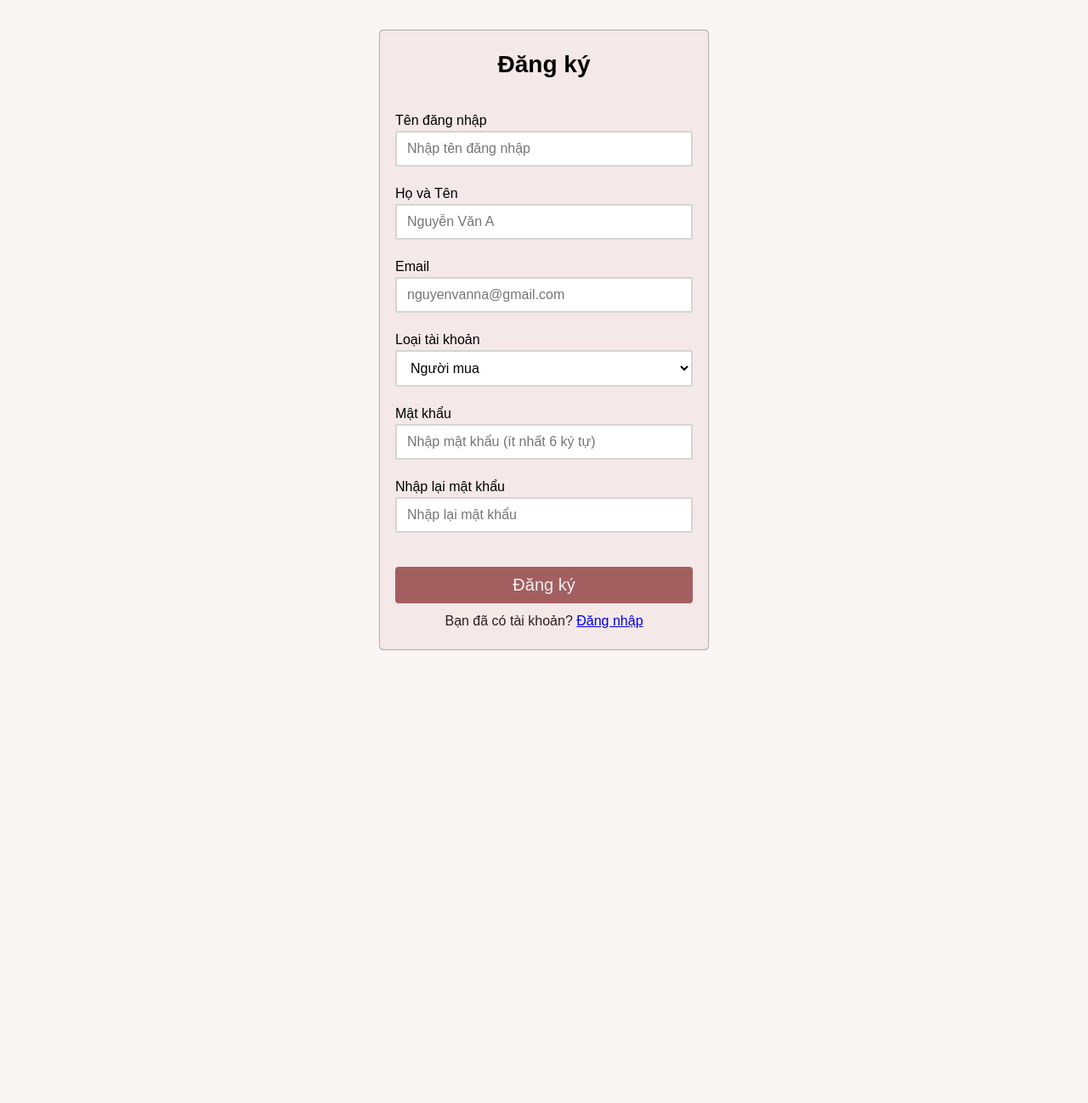
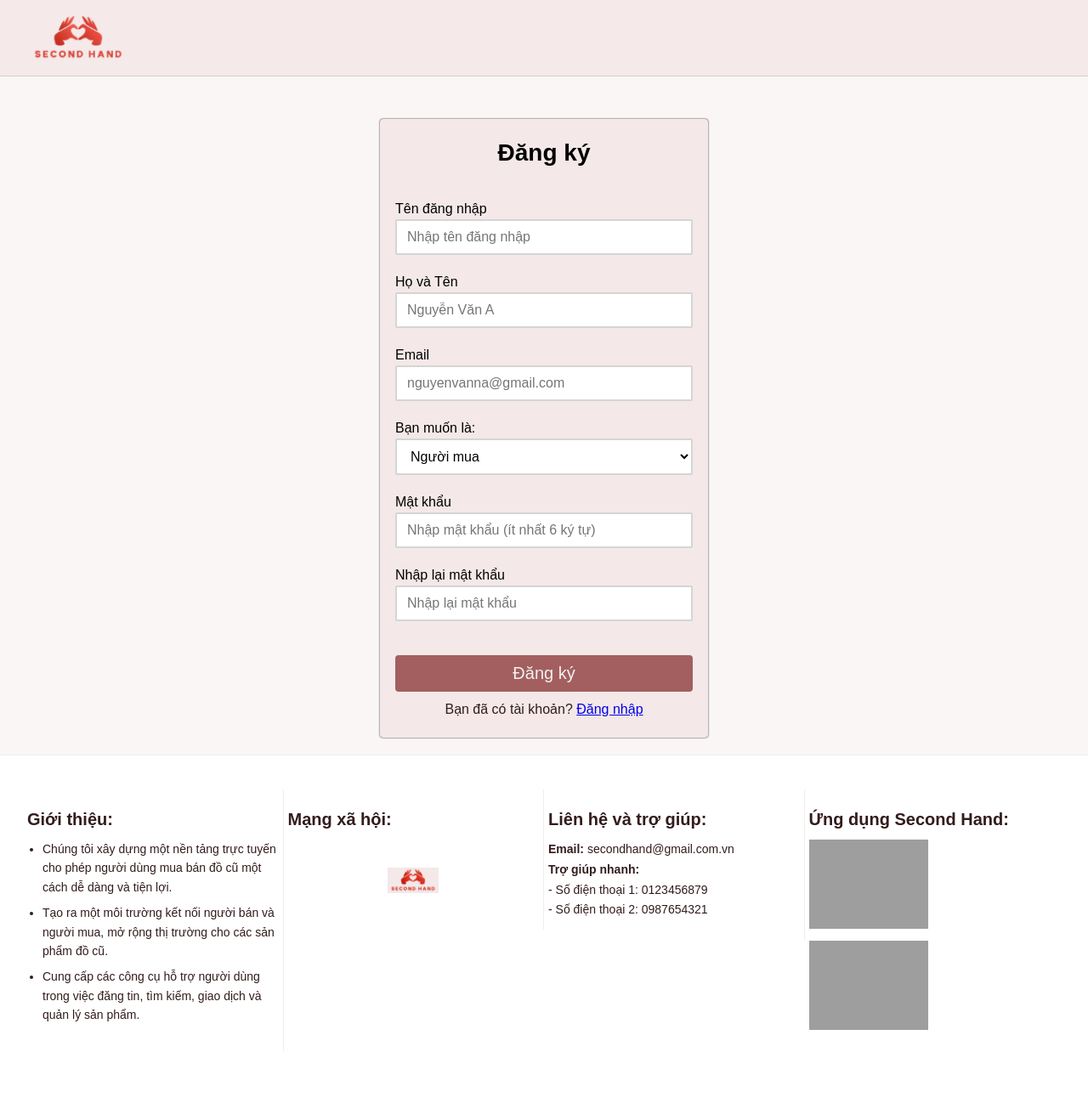
Before and after one commit to QUANG-SanBay/LapTinhWeb_BanDoCu, a Django app: page /account/register/ in a window 1280 px wide. Shown: the whole page at 85% size. Before the commit the page ends 766 px from the top, so only its background shows below. Run offline with Django 5.2, Linux system fonts and the light colour scheme; grey boxes are pictures that could not be loaded.

Commit message:
thêm header footer cho login và register

```diff
--- /dev/null
+++ b/bandocu/account/static/account/css/base.css
@@ -0,0 +1,37 @@
+:root{
+    --color-soft-peach-50: #faf6f6;
+    --primery-c: #f4e8e8;
+    --color-soft-peach-200: #eedada;
+    --color-soft-peach-300: #e1c0c0;
+    --color-soft-peach-400: #ce9b9b;
+    --color-soft-peach-500: #ba7979;
+    --color-soft-peach-600: #a35f5f;
+    --color-soft-peach-700: #884d4d;
+    --color-soft-peach-800: #724242;
+    --color-soft-peach-900: #613b3b;
+    --text-c: #331c1c;
+
+    --border-c:#cbcbca;
+    --bgr-section:#f4f6fc;
+}
+html{
+    font-family: Arial, Helvetica, sans-serif;
+    font-size: 62.5%;
+    box-sizing: border-box;
+}
+*{
+    padding: 0;
+    margin: 0;
+    box-sizing: inherit;
+}
+html::-webkit-scrollbar {
+    width: 4px;
+    height: 4px;
+}
+html::-webkit-scrollbar-thumb {
+    background: var(--color-soft-peach-500);
+    border-radius: 4px;
+}
+html::-webkit-scrollbar-track {
+    background: var(--color-soft-peach-50);
+}
--- /dev/null
+++ b/bandocu/account/static/account/css/grib.css
@@ -0,0 +1,319 @@
+.grib{
+    max-width: 100%;
+    margin: 0 auto;
+    display: block;
+}
+.wide{
+    width: 1216px;
+}
+.row{
+    display: flex;
+    flex-wrap: wrap;
+    margin-left: -5px;
+    margin-right: -5px;
+}
+.row-no-gutter{
+    margin-left: 0;
+    margin-right: 0;
+}
+.row-no-gutter .col{
+    padding-left: 0;
+    padding-right: 0;
+}
+.col{
+    padding-left: 5px;
+    padding-right: 5px;
+}
+/* mobile */
+@media (max-width:47.9375em){
+    /* .wide{
+        width: 740px;
+    } */
+
+    .c-1,
+    .c-2,
+    .c-3,
+    .c-4,
+    .c-5,
+    .c-6,
+    .c-7,
+    .c-8,
+    .c-9,
+    .c-10,
+    .c-11,
+    .c-12{
+        display: block;
+    }
+
+
+    .c-0{
+        display: none;
+    }
+    .c-1{
+        flex: 0 0 8.3333%;
+        max-width: 8.3333%;
+    }
+    .c-2{
+        flex: 0 0 16.6667%;
+        max-width: 16.6667%;
+    }
+    .c-3{
+        flex: 0 0 25%;
+        max-width: 25%;
+    }
+    .c-4{
+        flex: 0 0 33.3333%;
+        max-width: 33.3333%;
+    }
+    .c-5{
+        flex: 0 0 41.6667% ;
+        max-width: 41.6667% ;
+    }
+    .c-6{
+        flex: 0 0 50% ;
+        max-width: 50% ;
+    }
+    .c-7{
+        flex: 0 0 58.3333%;
+        max-width: 58.3333%;
+    }
+    .c-8{
+        flex: 0 0 66.6667%;
+        max-width: 66.6667%;
+    }
+    .c-9{
+        flex: 0 0 75%;
+        max-width: 75%;
+    }
+    .c-10{
+        flex: 0 0 83.3333%;
+        max-width: 83.3333%;
+    }
+    .c-11{
+        flex: 0 0 91.6667%;
+        max-width: 91.6667%;
+    }
+    .c-12{
+        flex: 0 0 100%;
+        max-width: 100%;
+    }
+}
+/* tablet */
+@media (min-width:48em) and (max-width:63.9375em){
+    /* .wide{
+        width: 984px;
+    } */
+    .m-1,
+    .m-2,
+    .m-3,
+    .m-4,
+    .m-5,
+    .m-6,
+    .m-7,
+    .m-8,
+    .m-9,
+    .m-10,
+    .m-11,
+    .m-12{
+        display: block;
+    }
+
+
+    .m-0{
+        display: none;
+    }
+    .m-1{
+        flex: 0 0 8.3333%;
+        max-width: 8.3333%;
+    }
+    .m-2{
+        flex: 0 0 16.6667%;
+        max-width: 16.6667%;
+    }
+    .m-3{
+        flex: 0 0 25%;
+        max-width: 25%;
+    }
+    .m-4{
+        flex: 0 0 33.3333%;
+        max-width: 33.3333%;
+    }
+    .m-5{
+        flex: 0 0 41.6667% ;
+        max-width: 41.6667% ;
+    }
+    .m-6{
+        flex: 0 0 50% ;
+        max-width: 50% ;
+    }
+    .m-7{
+        flex: 0 0 58.3333%;
+        max-width: 58.3333%;
+    }
+    .m-8{
+        flex: 0 0 66.6667%;
+        max-width: 66.6667%;
+    }
+    .m-9{
+        flex: 0 0 75%;
+        max-width: 75%;
+    }
+    .m-10{
+        flex: 0 0 83.3333%;
+        max-width: 83.3333%;
+    }
+    .m-11{
+        flex: 0 0 91.6667%;
+        max-width: 91.6667%;
+    }
+    .m-12{
+        flex: 0 0 100%;
+        max-width: 100%;
+    }
+}
+/* laptop */
+@media (min-width:64em) and (max-width:77.4375em){
+    /* .wide{
+        width: 1123px;
+    } */
+    .l-1,
+    .l-2,
+    .l-3,
+    .l-4,
+    .l-5,
+    .l-6,
+    .l-7,
+    .l-8,
+    .l-9,
+    .l-10,
+    .l-11,
+    .l-12{
+        display: block;
+    }
+
+
+    .l-0{
+        display: none;
+    }
+    .l-1{
+        flex: 0 0 8.3333%;
+        max-width: 8.3333%;
+    }
+    .l-2{
+        flex: 0 0 16.6667%;
+        max-width: 16.6667%;
+    }
+    .l-3{
+        flex: 0 0 25%;
+        max-width: 25%;
+    }
+    .l-4{
+        flex: 0 0 33.3333%;
+        max-width: 33.3333%;
+    }
+    .l-5{
+        flex: 0 0 41.6667% ;
+        max-width: 41.6667% ;
+    }
+    .l-6{
+        flex: 0 0 50% ;
+        max-width: 50% ;
+    }
+    .l-7{
+        flex: 0 0 58.3333%;
+        max-width: 58.3333%;
+    }
+    .l-8{
+        flex: 0 0 66.6667%;
+        max-width: 66.6667%;
+    }
+    .l-9{
+        flex: 0 0 75%;
+        max-width: 75%;
+    }
+    .l-10{
+        flex: 0 0 83.3333%;
+        max-width: 83.3333%;
+    }
+    .l-11{
+        flex: 0 0 91.6667%;
+        max-width: 91.6667%;
+    }
+    .l-12{
+        flex: 0 0 100%;
+        max-width: 100%;
+    }
+}
+ /* pc */
+@media (min-width:77.5em){
+    /* .wide{
+        width: 1200px;
+    } */
+    .ll-1,
+    .ll-2,
+    .ll-3,
+    .ll-4,
+    .ll-5,
+    .ll-6,
+    .ll-7,
+    .ll-8,
+    .ll-9,
+    .ll-10,
+    .ll-11,
+    .ll-12{
+        display: block;
+    }
+
+
+    .ll-0{
+        display: none;
+    }
+    .ll-1{
+        flex: 0 0 8.3333%;
+        max-width: 8.3333%;
+    }
+    .ll-2{
+        flex: 0 0 16.6667%;
+        max-width: 16.6667%;
+    }
+    .ll-3{
+        flex: 0 0 25%;
+        max-width: 25%;
+    }
+    .ll-4{
+        flex: 0 0 33.3333%;
+        max-width: 33.3333%;
+    }
+    .ll-5{
+        flex: 0 0 41.6667% ;
+        max-width: 41.6667% ;
+    }
+    .ll-6{
+        flex: 0 0 50% ;
+        max-width: 50% ;
+    }
+    .ll-7{
+        flex: 0 0 58.3333%;
+        max-width: 58.3333%;
+    }
+    .ll-8{
+        flex: 0 0 66.6667%;
+        max-width: 66.6667%;
+    }
+    .ll-9{
+        flex: 0 0 75%;
+        max-width: 75%;
+    }
+    .ll-10{
+        flex: 0 0 83.3333%;
+        max-width: 83.3333%;
+    }
+    .ll-11{
+        flex: 0 0 91.6667%;
+        max-width: 91.6667%;
+    }
+    .ll-12{
+        flex: 0 0 100%;
+        max-width: 100%;
+    }
+}
--- a/bandocu/account/static/account/css/styles.css
+++ b/bandocu/account/static/account/css/styles.css
@@ -8,21 +8,66 @@ html{
     font-family:sans-serif;
     box-sizing: border-box;
 }
-body{
+/* body{
     height: 100vh;
     width: 100vw;
     display: flex;
     justify-content: center;
     align-items: center;
     background-color: #faf6f6;
+} */
+ .content {
+    display: flex;
+    justify-content: center;
+    align-self: start;
+  width: 100%;
+  padding: 20px;
+  background-color: #faf6f6;
+ }
+.header {
+  background-color: var(--primery-c);
+  padding: 15px 0;
+  border-bottom: 1px solid var(--border-c);
+  backdrop-filter: blur(10px);
+  opacity: 0.9;
+  position: fixed;
+  top: 0;
+  left: 0;
+  right: 0;
+  z-index: 1000;
+}
+
+.header__content {
+  display: flex;
+  align-items: center;
+  justify-content: space-between;
+  width: 100%;
+  max-width: 1216px;
+  margin: 0 auto;
+  /* padding: 0 15px; */
+}
+
+.header__logo {
+  display: flex;
+  align-items: center;
+  text-decoration: none;
+  flex-shrink: 0;
+}
+
+.header__logo-img {
+  width: 120px;
+  height: auto;
 }
 .ctn{
     background-color: #f4e8e8;
     border-radius: 4px;
     padding: 24px 18px;
+    margin-top: 120px;
     font-size: 1.6rem;
     box-shadow: 0 0 2px #000;
 }
+
+
 .form{
     width: 350px;
 }
@@ -137,3 +182,95 @@ select {
 select option {
     padding: 8px;
 }
+
+/* ===== Footer ===== */
+.footer {
+    background: #fff;
+    border-top: 1px solid #eee;
+    padding: 40px 0 60px 0;
+    width: 100%;
+}
+.footer__col {
+    padding: 24px 18px;
+    border-right: 1px solid #eee;
+    background: #fff;
+    display: flex;
+    flex-direction: column;
+    align-items: flex-start;
+    height: 100%;
+}
+.footer__col:last-child {
+    border-right: none;
+}
+.footer__title {
+    font-size: 2rem;
+    font-weight: bold;
+    margin-bottom: 12px;
+    color: #331c1c;
+}
+.footer__desc {
+    font-size: 1.4rem;
+    color: #331c1c;
+    padding-left: 18px;
+    list-style: disc;
+}
+.footer__desc li {
+    margin-bottom: 8px;
+    line-height: 1.6;
+}
+.footer__socials {
+    display: flex;
+    gap: 16px;
+    margin-bottom: 18px;
+}
+.footer__socials a {
+    color: #331c1c;
+    font-size: 2.2rem;
+    transition: color 0.2s;
+}
+.footer__socials a:hover {
+    color: #ba7979;
+}
+.footer__logo {
+    display: flex;
+    flex-direction: column;
+    align-items: center;
+    margin-top: 12px;
+}
+.footer__logo img {
+    width: 60px;
+    height: 60px;
+    object-fit: contain;
+    margin-bottom: 4px;
+}
+.footer__brand {
+    font-size: 1.4rem;
+    font-weight: bold;
+    color: #ba7979;
+    letter-spacing: 2px;
+}
+.footer__contact {
+    font-size: 1.4rem;
+    color: #331c1c;
+    line-height: 1.7;
+}
+.footer__contact a {
+    color: #331c1c;
+    text-decoration: none;
+    transition: color 0.2s;
+}
+.footer__contact a:hover {
+    color: #ba7979;
+}
+.footer__apps {
+    display: flex;
+    flex-direction: column;
+    gap: 12px;
+    margin-top: 8px;
+}
+.footer__app-img {
+    width: 140px;
+    height: auto;
+    object-fit: contain;
+    background: none;
+}
--- a/bandocu/account/templates/account/base.html
+++ b/bandocu/account/templates/account/base.html
@@ -1,11 +1,13 @@
+{% load static %}
 <!DOCTYPE html>
 <html lang="en">
 <head>
     <meta charset="UTF-8">
     <title>{% block title %}Account{% endblock %}</title>
     <meta name="viewport" content="width=device-width, initial-scale=1.0">
-    {% load static %}
+    <link rel="stylesheet" href="{% static 'account/css/base.css' %}">
     <link rel="stylesheet" href="{% static 'account/css/styles.css' %}">
+    <link rel="stylesheet" href="{% static 'account/css/grib.css' %}">
     {% block extra_head %}{% endblock %}
 </head>
 <body>
@@ -21,11 +23,13 @@
             {% endif %}
         </nav>
     </header> {% endcomment %}
-    <main>
+    {% include 'partials/account/header.html' %}
+    <main class="content">
         {% block register %}{% endblock %}
         {% block login %}{% endblock %}
     </main>
-    <script src="{% static 'account/js/common.js' %}"></script>
+    {% include 'partials/account/footer.html' %}
+    {% comment %} <script src="{% static 'account/js/common.js' %}"></script> {% endcomment %}
     {% block extra_js %}{% endblock %}
 </body>
 </html>
--- a/bandocu/account/templates/account/login.html
+++ b/bandocu/account/templates/account/login.html
@@ -44,5 +44,5 @@
 {% endblock login %}
 
 {% block extra_js %}
-    <script src="{% static 'account/js/login.js' %}"></script>
+    {% comment %} <script src="{% static 'account/js/login.js' %}"></script> {% endcomment %}
 {% endblock %}
--- a/bandocu/account/templates/account/register.html
+++ b/bandocu/account/templates/account/register.html
@@ -37,7 +37,7 @@
                 <span class="form-mess"></span>
             </div>
             <div class="form-group">
-                <label for="user-type" class="form-label">Loại tài khoản</label>
+                <label for="user-type" class="form-label">Bạn muốn là: </label>
                 <select id="user-type" name="user_type" required>
                     <option value="buyer" {% if user_type == 'buyer' %}selected{% endif %}>Người mua</option>
                     <option value="seller" {% if user_type == 'seller' %}selected{% endif %}>Người bán</option>
@@ -69,5 +69,5 @@
 {% endblock register %}
 
 {% block extra_js %}
-    <script src="{% static 'account/js/register.js' %}"></script>
+    {% comment %} <script src="{% static 'account/js/register.js' %}"></script> {% endcomment %}
 {% endblock %}
--- /dev/null
+++ b/bandocu/account/templates/partials/account/footer.html
@@ -0,0 +1,47 @@
+{% load static %}
+<footer class="footer">
+    <div class="grib wide">
+        <div class="row">
+            <div class="footer__col col c-12 m-6 l-3 ll-3">
+                <h3 class="footer__title">Giới thiệu:</h3>
+                <ul class="footer__desc">
+                    <li>Chúng tôi xây dựng một nền tảng trực tuyến cho phép người dùng mua bán đồ cũ một cách dễ dàng và tiện lợi.</li>
+                    <li>Tạo ra một môi trường kết nối người bán và người mua, mở rộng thị trường cho các sản phẩm đồ cũ.</li>
+                    <li>Cung cấp các công cụ hỗ trợ người dùng trong việc đăng tin, tìm kiếm, giao dịch và quản lý sản phẩm.</li>
+                </ul>
+            </div>
+            <div class="footer__col col c-12 m-6 l-3 ll-3">
+                <h3 class="footer__title">Mạng xã hội:</h3>
+                <div class="footer__socials">
+                    <a href="#"><i class="fa-brands fa-facebook" style="color:#1877f3"></i></a>
+                    <a href="#"><i class="fa-brands fa-youtube" style="color:#ff0000"></i></a>
+                    <a href="#"><i class="fa-brands fa-tiktok" style="color:#000000"></i></a>
+                    <a href="#"><i class="fa-brands fa-instagram" style="color:#e4405f"></i></a>
+                </div>
+                <div class="footer__logo">
+                    <img src="{% static 'home/imgs/logo.png' %}" alt="Second Hand" />
+                </div>
+            </div>
+            <div class="footer__col col c-12 m-6 l-3 ll-3">
+                <h3 class="footer__title">Liên hệ và trợ giúp:</h3>
+                <div class="footer__contact">
+                    <div><b>Email:</b> <a href="mailto:secondhand@gmail.com.vn">secondhand@gmail.com.vn</a></div>
+                    <div><b>Trợ giúp nhanh:</b></div>
+                    <div>- Số điện thoại 1: <a href="tel:0123456879">0123456879</a></div>
+                    <div>- Số điện thoại 2: <a href="tel:0987654321">0987654321</a></div>
+                </div>
+            </div>
+            <div class="footer__col col c-12 m-6 l-3 ll-3">
+                <h3 class="footer__title">Ứng dụng Second Hand:</h3>
+                <div class="footer__apps">
+                    <a href="" class="footer__apps-link">
+                        <img src="https://upload.wikimedia.org/wikipedia/commons/7/78/Google_Play_Store_badge_EN.svg" alt="Google Play" class="footer__app-img" />
+                    </a>
+                    <a href="" class="footer__apps-link">
+                        <img src="https://developer.apple.com/assets/elements/badges/download-on-the-app-store.svg" alt="App Store" class="footer__app-img" />
+                    </a>
+                </div>
+            </div>
+        </div>
+    </div>
+</footer>
--- /dev/null
+++ b/bandocu/account/templates/partials/account/header.html
@@ -0,0 +1,12 @@
+{% load static %}
+<header class="header">
+    <div class="grib wide">
+        <div class="header__content">
+            <!-- Logo -->
+            <a href="{% url 'home' %}" class="header__logo">
+                <img src="{% static 'home/imgs/logo.png' %}" alt="Logo" class="header__logo-img">
+            </a>
+
+            <!-- Search -->
+    </div>
+</header>
--- a/bandocu/home/templates/home/search.html
+++ b/bandocu/home/templates/home/search.html
@@ -10,7 +10,7 @@
                 <div class="products__filter">
                     <span class="products__filter-title">Sắp xếp theo:</span>
                     <div class="products__filter-item">
-                        <button class="products__filter-btn">Liên quan</button>
+                        <button class="products__filter-btn acticed">Liên quan</button>
                     </div>
                     <div class="products__filter-item">
                         <button class="products__filter-btn">Mới nhất</button>
--- a/bandocu/home/templates/partials/home/header.html
+++ b/bandocu/home/templates/partials/home/header.html
@@ -48,6 +48,10 @@
                         Lịch sử đơn hàng
                     </a>
                     <a href="{% url 'logout' %}" class="header__dropdown-item">
+                        <i class="header__dropdown-icon fas fa-shopping-bag"></i>
+                        Đăng ký với tư cách là người bán
+                    </a>
+                    <a href="{% url 'logout' %}" class="header__dropdown-item">
                         <i class="header__dropdown-icon fas fa-sign-out-alt"></i>
                         Đăng xuất
                     </a>
```
Also changed, not shown: bandocu/home/static/home/css/styles.css (+8 -2 lines), bandocu/home/templates/home/category.html (+8 -6 lines), bandocu/account/templates/partials/footer.html (deleted), bandocu/account/templates/partials/header.html (deleted).
